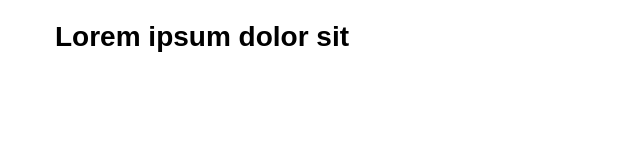
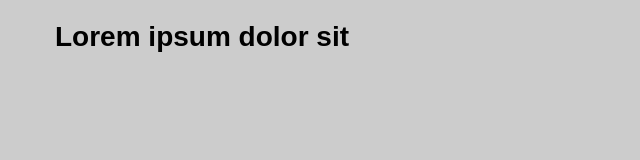
Before and after one commit to gudovaolya/project-3, a plain HTML site: page index.html in a window 1280 px wide. Shown: the whole page, without its empty margins (0-640 px from the left). Drawn offline with Linux system fonts and the light colour scheme.

Commit message:
Update style.css

```diff
--- a/css/style.css
+++ b/css/style.css
@@ -1,7 +1,7 @@
 body{
 	font-family: arial, "Helvetica CY", "Nimbus Sans L", sans-serif;
 	color: #000;
-	background: #fff;
+	background: #ccc;
 	font-size: 14px;
 	line-height: 1.3;
 	min-width: 320px;
```
